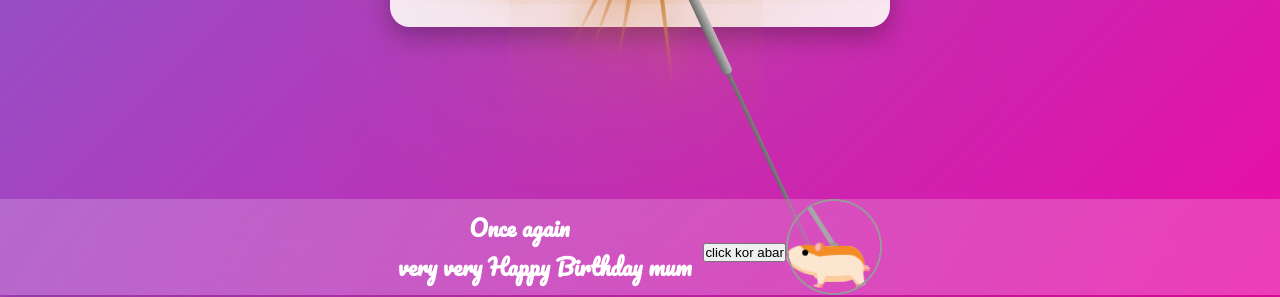
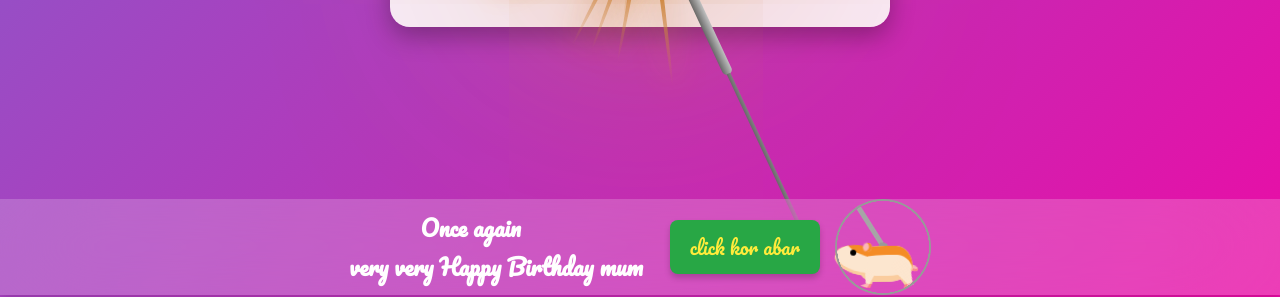
Before and after one commit to Shuzury/phase2, a plain HTML site: page index.html in a window 1280 px wide. Shown: the part 505-802 px from the top of the page. Drawn offline with nearby package versions, Linux system fonts and the light colour scheme.

Commit message:
linked phase3

```diff
--- a/index.html
+++ b/index.html
@@ -86,7 +86,7 @@
   <!-- Bottom NavBar -->
   <nav id="navbar">
     <h1>&nbsp;&nbsp;&nbsp;&nbsp;&nbsp;&nbsp;&nbsp;&nbsp;&nbsp;&nbsp;&nbsp;&nbsp;Once again <br> very very Happy Birthday mum &nbsp; </h1>
-   <h1><button onclick="window.location.href='https://chatgpt.com/';">
+   <h1><button class="phase3" onclick="window.location.href='https://shuzury.github.io/phase3/';">
     click kor abar
   </button></h1>
     <div aria-label="Orange and tan hamster running in a metal wheel" role="img" class="wheel-and-hamster">
--- a/stylesheet.css
+++ b/stylesheet.css
@@ -778,3 +778,23 @@ nav h1 {
   z-index: 100;
   pointer-events: none;
 }
+
+.phase3  {
+  background-color: #28a745; /* Beautiful green */
+  color: #ffeb3b; /* Yellow font color */
+  font-family: 'Pacifico', cursive; /* Cursive font */
+  padding: 10px 20px; /* Padding */
+  margin: 15px; /* Margin */
+  border: none; /* Remove border */
+  border-radius: 8px; /* Rounded corners */
+  font-size: 1.2rem; /* Font size */
+  cursor: pointer; /* Pointer cursor */
+  box-shadow: 0 4px 6px rgba(0, 0, 0, 0.2); /* Add shadow */
+  transition: background-color 0.3s ease, transform 0.2s ease; /* Smooth transition */
+}
+
+.phase3:hover {
+  background-color: #7017b0; /* Darker green on hover */
+  color: #e46868;
+  transform: scale(1.25); /* Slightly enlarge on hover */
+}
```
